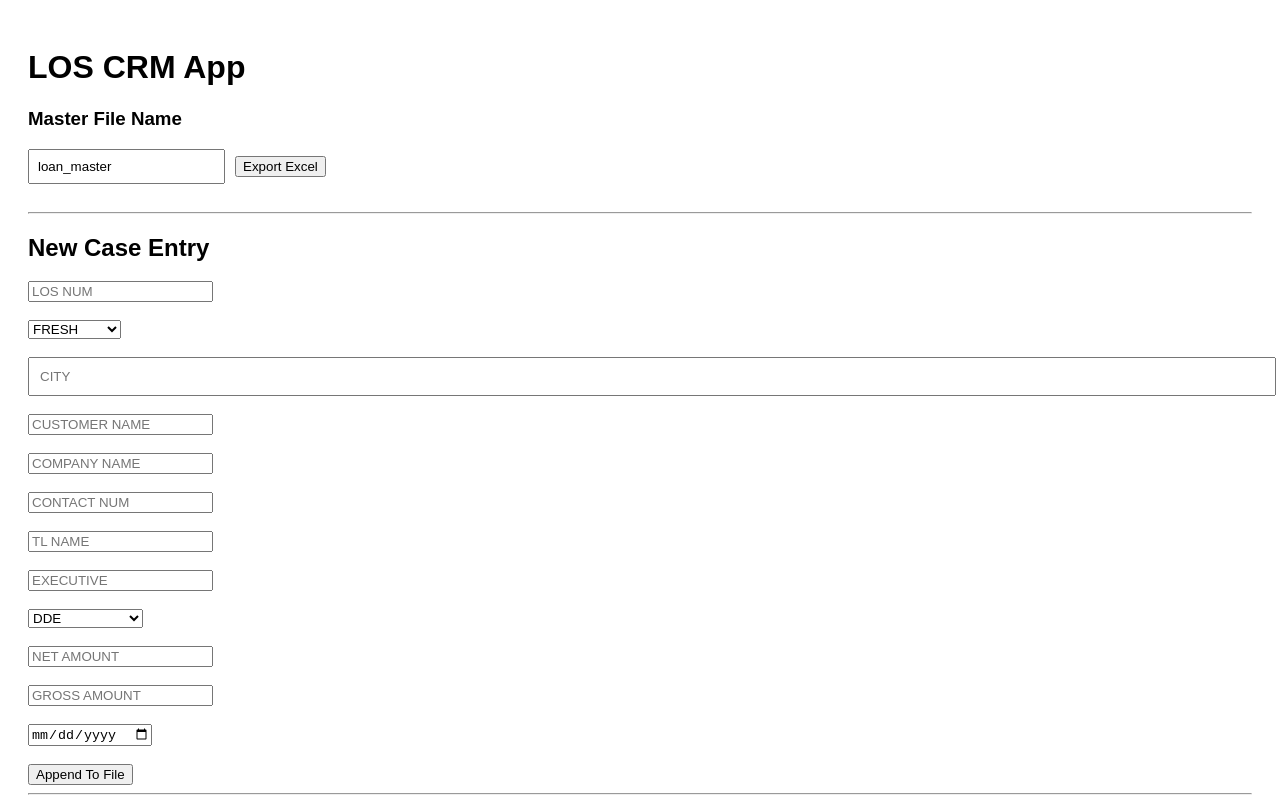
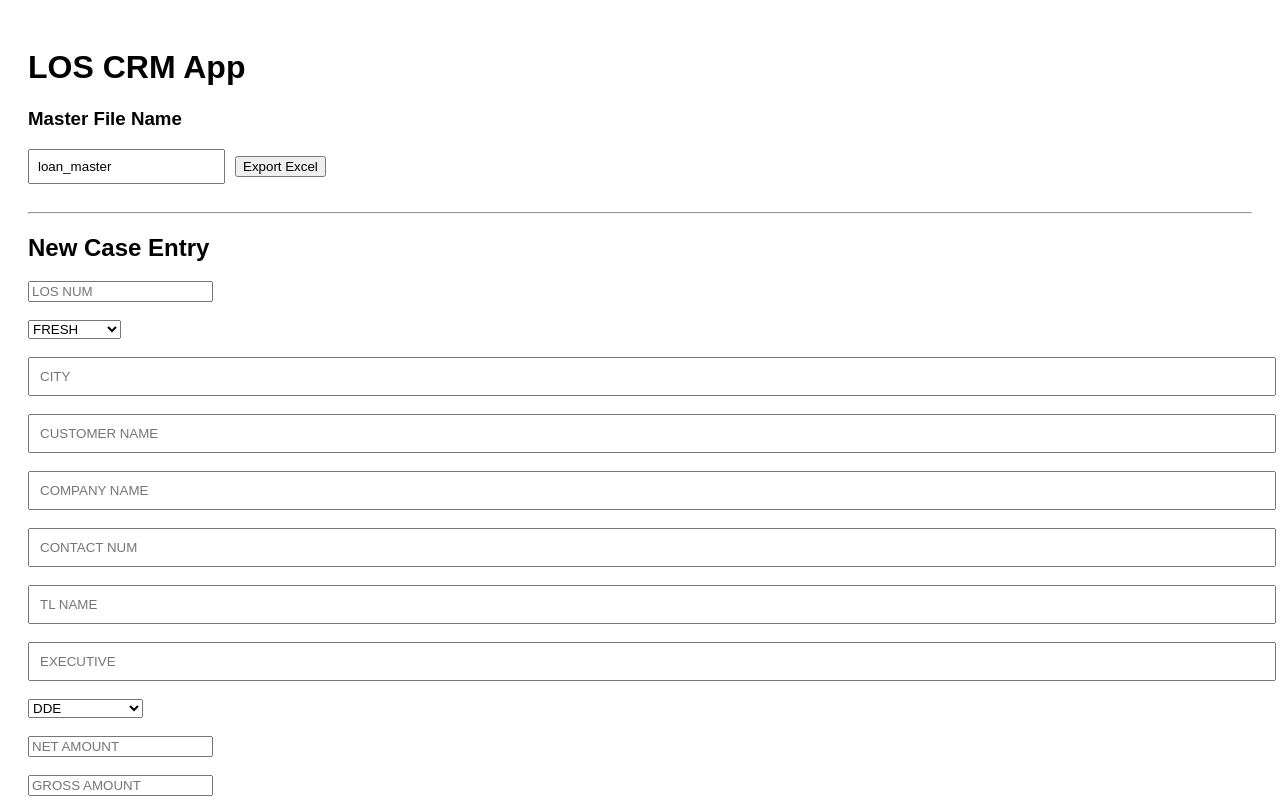
Before and after one commit to abhiqms-sys/los-crm, a Next.js app: page / in a window 1280 px wide. Shown: the top 800 px of the page. Built offline with nearby package versions, Linux system fonts and the light colour scheme.

Commit message:
Update page.js

```diff
--- a/app/page.js
+++ b/app/page.js
@@ -188,15 +188,30 @@ padding:'10px',
 width:'100%'
 }}value={form.city} onChange={onChange}/><br/><br/>
 
-<input name="customerName" placeholder="CUSTOMER NAME" value={form.customerName} onChange={onChange}/><br/><br/>
+<input name="customerName" placeholder="CUSTOMER NAME" style={{
+padding:'10px',
+width:'100%'
+}}value={form.customerName} onChange={onChange}/><br/><br/>
 
-<input name="companyName" placeholder="COMPANY NAME" value={form.companyName} onChange={onChange}/><br/><br/>
+<input name="companyName" placeholder="COMPANY NAME" style={{
+padding:'10px',
+width:'100%'
+}}value={form.companyName} onChange={onChange}/><br/><br/>
 
-<input name="contactNum" placeholder="CONTACT NUM" value={form.contactNum} onChange={onChange}/><br/><br/>
+<input name="contactNum" placeholder="CONTACT NUM"style={{
+padding:'10px',
+width:'100%'
+}} value={form.contactNum} onChange={onChange}/><br/><br/>
 
-<input name="tlName" placeholder="TL NAME" value={form.tlName} onChange={onChange}/><br/><br/>
+<input name="tlName" placeholder="TL NAME" style={{
+padding:'10px',
+width:'100%'
+}}value={form.tlName} onChange={onChange}/><br/><br/>
 
-<input name="executive" placeholder="EXECUTIVE" value={form.executive} onChange={onChange}/><br/><br/>
+<input name="executive" placeholder="EXECUTIVE" style={{
+padding:'10px',
+width:'100%'
+}}value={form.executive} onChange={onChange}/><br/><br/>
 
 <select name="status" value={form.status} onChange={onChange}>
 <option>DDE</option>
```
